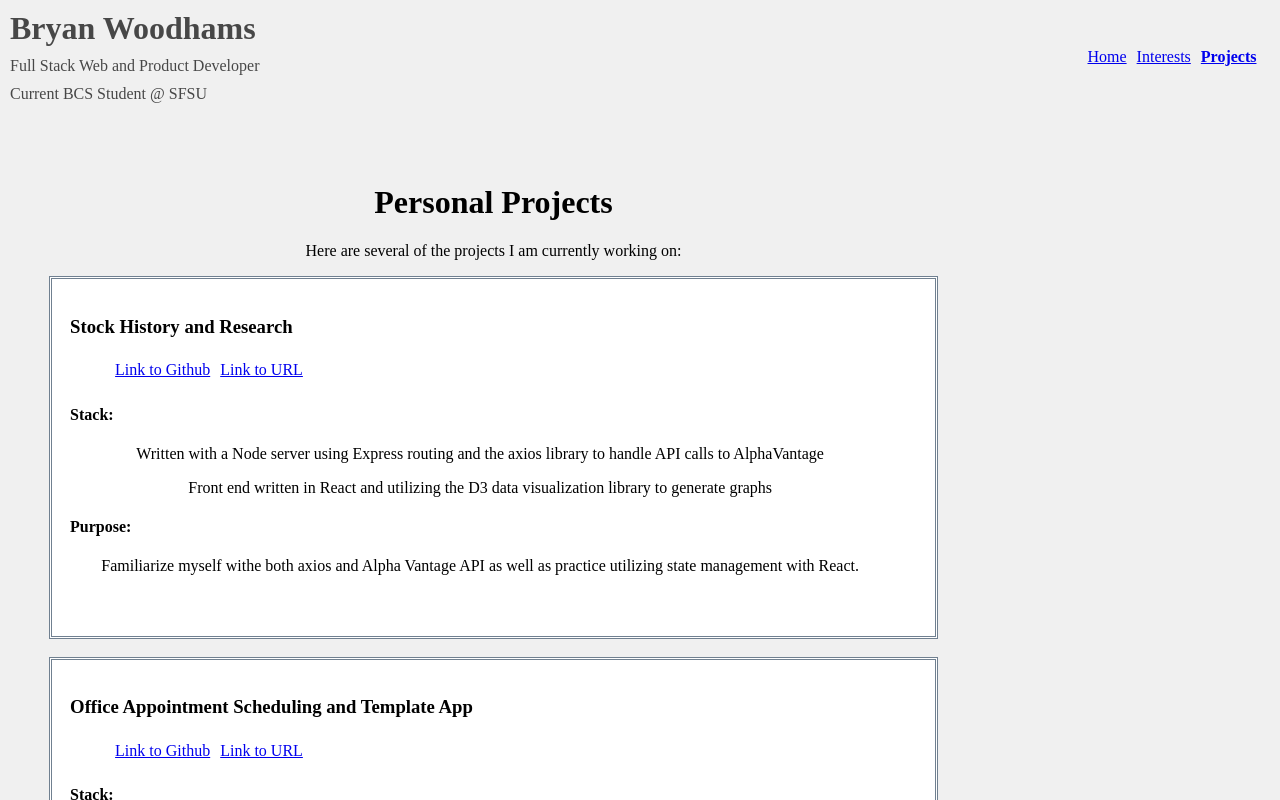
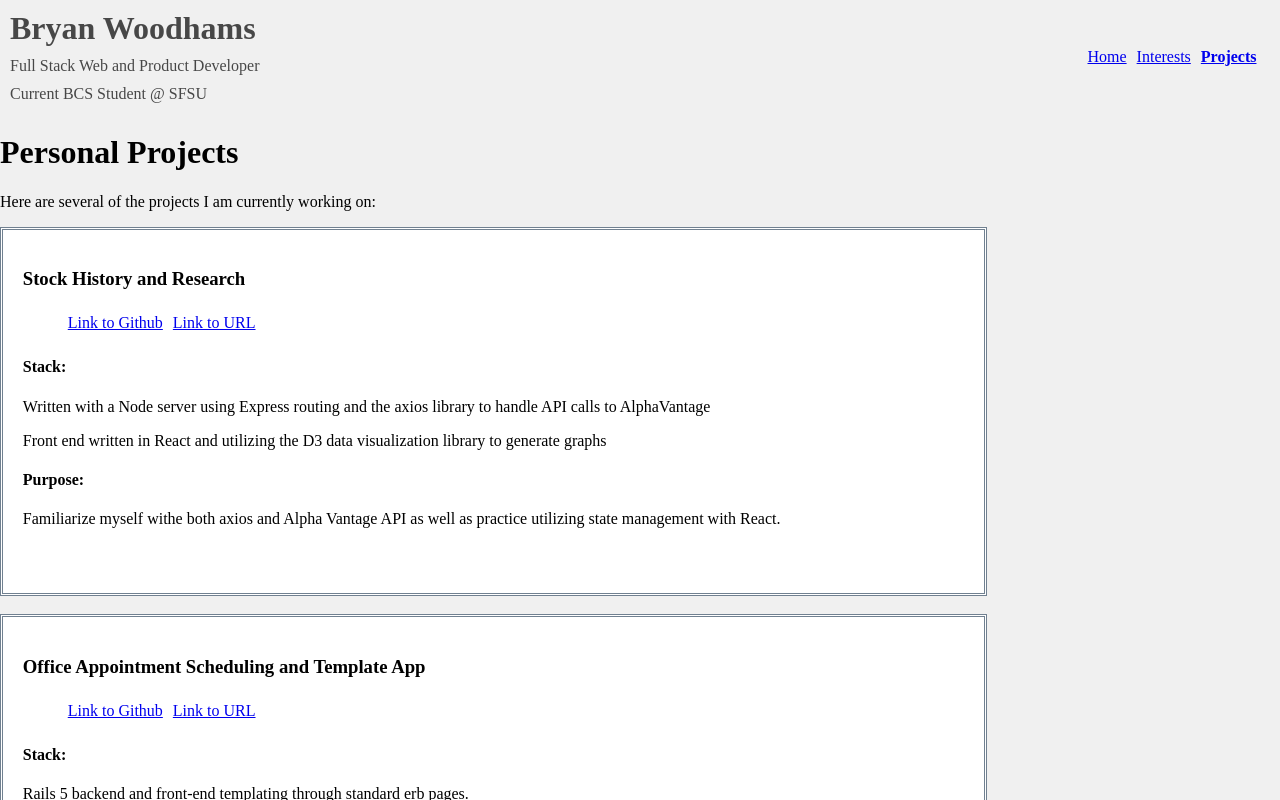
Before and after one commit to WoodhamsBD/personalsite, a React (Create React App) app: page /projects in a window 1280 px wide. Shown: the top 800 px of the page. Built offline with nearby package versions, Linux system fonts and the light colour scheme.

Commit message:
master switch

```diff
--- a/src/Components/Home.js
+++ b/src/Components/Home.js
@@ -8,7 +8,8 @@ class Home extends Component {
     return(
       <div className="home-container">
         <h1 className="center">Welcome to my personal site</h1>
-        <p>You will find links to projects that are in progress under the corresponding link and some information about me.</p>
+        <p>My name is Bryan Woodhams, currently a student at SFSU in the Computer Science department.</p>
+        <p></p>
       </div>
     )
   }
--- a/src/Components/Projects.js
+++ b/src/Components/Projects.js
@@ -3,9 +3,10 @@ import '../Styles/App.css';
 
 class Projects extends Component {
 
+  // Simple direct render of projects component for inclusion below header bar
   render() {
     return (
-      <div className="projects">
+      <div className="projects-containter">
         <h1 className="center" >Personal Projects</h1>
         <p>Here are several of the projects I am currently working on:</p>
 
--- a/src/Styles/App.css
+++ b/src/Styles/App.css
@@ -61,14 +61,11 @@ html, body {
 }
 
 /* General Component Styles for pages */
-.projects {
+.projects-container {
   padding: 5%;
 }
 
-.projects h1 {
-  text-align: center;
-}
-.projects p {
+.projects-contianer h1 {
   text-align: center;
 }
 
```
